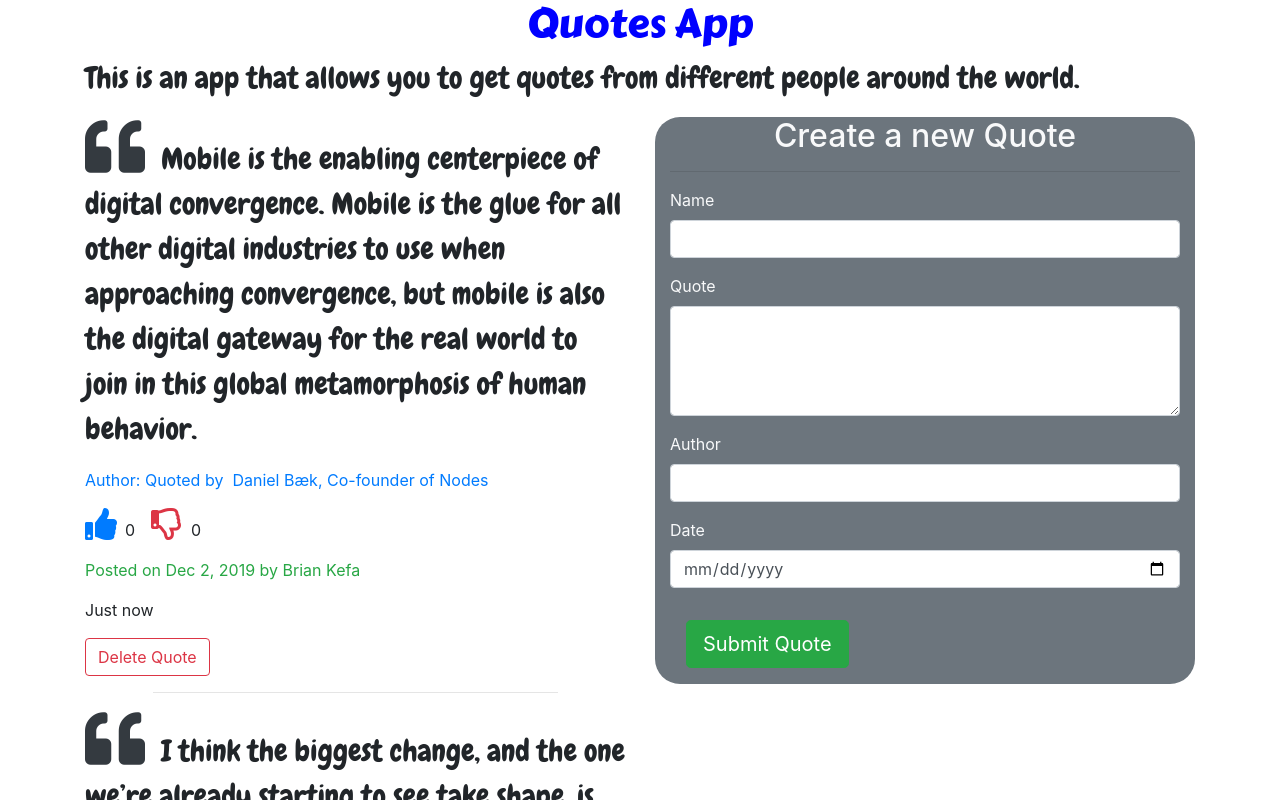
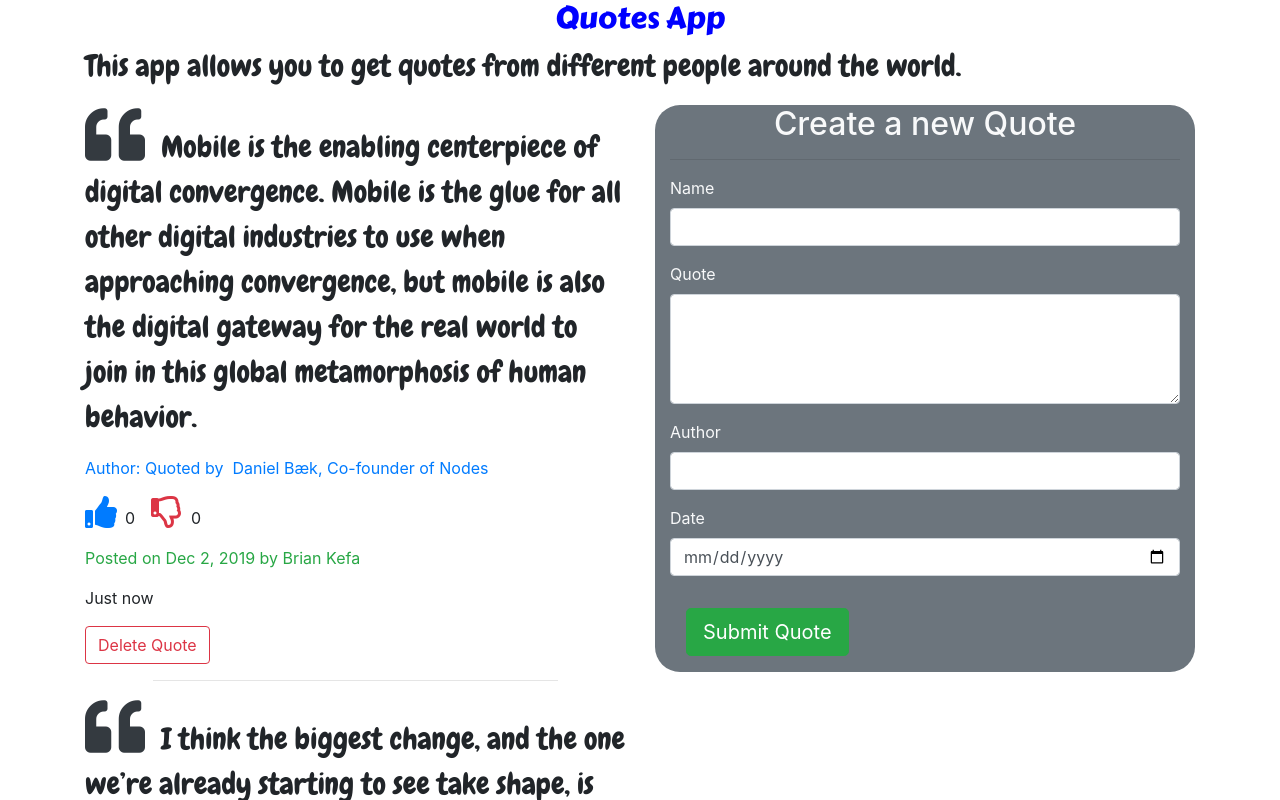
Before and after one commit to Justusm10moringaschool/q-app, an Angular app: page / in a window 1280 px wide. Shown: the top 800 px of the page. Built offline with nearby package versions, Linux system fonts and the light colour scheme.

Commit message:
edit  paragraph

```diff
--- a/src/app/quote-details/quote-details.component.css
+++ b/src/app/quote-details/quote-details.component.css
@@ -0,0 +1,3 @@
+.fas {
+    cursor: pointer;
+}
--- a/src/app/quote/quote.component.css
+++ b/src/app/quote/quote.component.css
@@ -6,6 +6,7 @@ h1{
     color: blue;
     display: flex;
     justify-content: center;
+    font-size: 30px;
 }
 p{
    font-size: 30px;
--- a/src/app/quote/quote.component.html
+++ b/src/app/quote/quote.component.html
@@ -1,6 +1,6 @@
 <div class="container">
   <h1> Quotes App</h1>
-  <p>This is an app that allows you to get quotes from different people around the world.</p>
+  <p>This app allows you to get quotes from different people around the world.</p>
   <div class="row">
     <div class="col-md-6">
       <div *ngFor='let quote of quotes, let i = index'>
```
